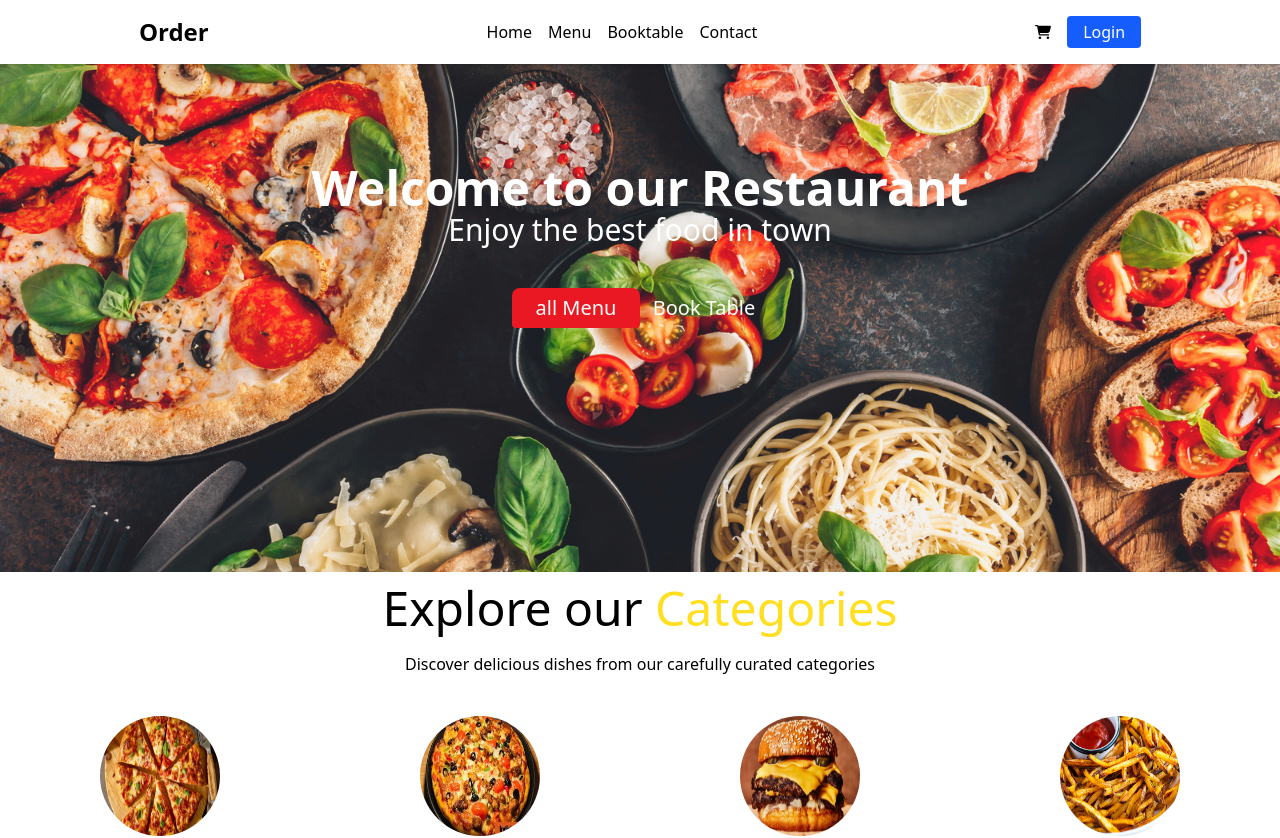
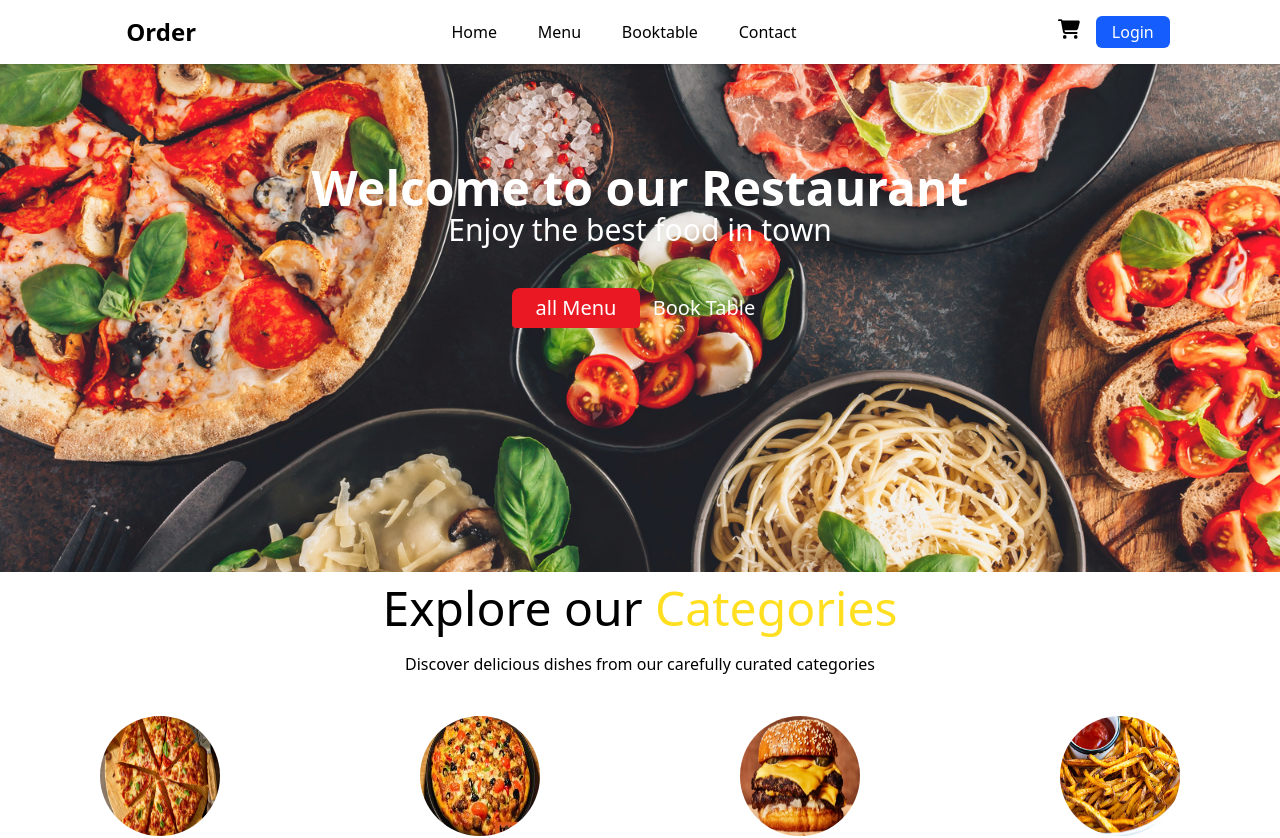
Before and after one commit to mernsta1-coder/My_Restaurent_Frontend, a React (Vite) app: page / in a window 1280 px wide. Shown: the top 838 px of the page. Built offline with nearby package versions, Linux system fonts and the light colour scheme.

Commit message:
next changes

```diff
--- a/src/components/Navbar.jsx
+++ b/src/components/Navbar.jsx
@@ -2,7 +2,7 @@ import React, { useState, useEffect } from "react";
 import { FaCartShopping } from "react-icons/fa6";
 import { useNavigate } from "react-router-dom";
 import Login from "../Pages/auth/Login";
-import Sign_up from "../Pages/auth/Sign_up";
+import Sign_up from "../Pages/auth/Sign_up"; // ✅ FIXED IMPORT
 import { axiosWithToken } from "../Pages/auth/utils/common/AxiosWithToken";
 
 const Navbar = ({ cartCount }) => {
@@ -13,20 +13,32 @@ const Navbar = ({ cartCount }) => {
   const navigate = useNavigate();
 
   const closeModal = () => sethandLogin(false);
-  const openLogin = () => { setAuthType("login"); sethandLogin(true); };
-  const openSignup = () => { setAuthType("signup"); sethandLogin(true); };
 
-  const refreshUser = async () => {
-    try {
-      const res = await axiosWithToken().get("/profile");
-      setUser(res.data.user);
-    } catch {
-      setUser(null);
-    }
+  const openLogin = () => {
+    setAuthType("login");
+    sethandLogin(true);
+  };
+
+  const openSignup = () => {
+    setAuthType("signup");
+    sethandLogin(true);
   };
 
   useEffect(() => {
-    if (localStorage.getItem("token")) refreshUser();
+    const fetchUser = async () => {
+      const token = localStorage.getItem("token");
+      if (!token) return;
+
+      try {
+        const res = await axiosWithToken().get("/profile");
+        setUser(res.data.user);
+      } catch (err) {
+        console.log("Error fetching user:", err.message);
+        localStorage.removeItem("token");
+      }
+    };
+
+    fetchUser();
   }, []);
 
   const handleLogout = () => {
@@ -38,43 +50,92 @@ const Navbar = ({ cartCount }) => {
   return (
     <>
       <div className="w-full h-16 bg-white flex justify-around items-center fixed top-0 shadow z-50">
-        <h1 className="text-2xl font-bold cursor-pointer" onClick={() => navigate("/menu")}>
-          Order
-        </h1>
+        <div className="flex-none w-16 ms-4">
+          <h1
+            className="text-2xl font-bold cursor-pointer"
+            onClick={() => navigate("/menu")}
+          >
+            Order
+          </h1>
+        </div>
 
-        <div className="flex gap-4">
-          <button onClick={() => navigate("/")}>Home</button>
-          <button onClick={() => navigate("/menu")}>Menu</button>
-          <button onClick={() => navigate("/booktable")}>Booktable</button>
-          <button onClick={() => navigate("/contact")}>Contact</button>
+        <div className="flex justify-evenly w-1/3">
+          <button onClick={() => navigate("/")} className="cursor-pointer">
+            Home
+          </button>
+          <button onClick={() => navigate("/menu")} className="cursor-pointer">
+            Menu
+          </button>
+          <button
+            onClick={() => navigate("/booktable")}
+            className="cursor-pointer"
+          >
+            Booktable
+          </button>
+          <button
+            onClick={() => navigate("/contact")}
+            className="cursor-pointer"
+          >
+            Contact
+          </button>
         </div>
 
         <div className="flex items-center gap-4">
-          <FaCartShopping onClick={() => navigate("/cart")} />
+          {/* CART ICON */}
+          <div className="relative">
+            <button
+              onClick={() => navigate("/cart")}
+              className="cursor-pointer"
+            >
+              <FaCartShopping size={22} />
+            </button>
+
+            {cartCount > 0 && (
+              <span className="absolute -top-2 -right-2 bg-red-600 text-white text-xs px-2 rounded-full">
+                {cartCount}
+              </span>
+            )}
+          </div>
 
           {!user ? (
-            <button className="bg-blue-600 text-white px-4 py-1 rounded" onClick={openLogin}>
-              Login
-            </button>
+            <input
+              type="button"
+              value="Login"
+              className="bg-blue-600 text-white px-4 py-1 rounded-md cursor-pointer"
+              onClick={openLogin}
+            />
           ) : (
-            <>
+            <div className="flex items-center gap-2">
               <span>Welcome, {user.name}</span>
-              <button onClick={() => navigate("/profile")}>Profile</button>
-              <button onClick={handleLogout}>Logout</button>
-            </>
+
+              <button
+                className="bg-green-600 text-white px-2 py-1 rounded-md cursor-pointer"
+                onClick={() => navigate("/profile")}
+              >
+                Profile
+              </button>
+
+              <button
+                className="bg-red-600 text-white px-2 py-1 rounded-md cursor-pointer"
+                onClick={handleLogout}
+              >
+                Logout
+              </button>
+            </div>
           )}
         </div>
       </div>
 
+      {/* LOGIN MODAL */}
       {authType === "login" && (
         <Login
           isopen={handLogin}
           onclose={closeModal}
           openSignup={openSignup}
-          onLoginSuccess={refreshUser}
         />
       )}
 
+      {/* SIGNUP MODAL */}
       {authType === "signup" && (
         <Sign_up
           isopen={handLogin}
```
